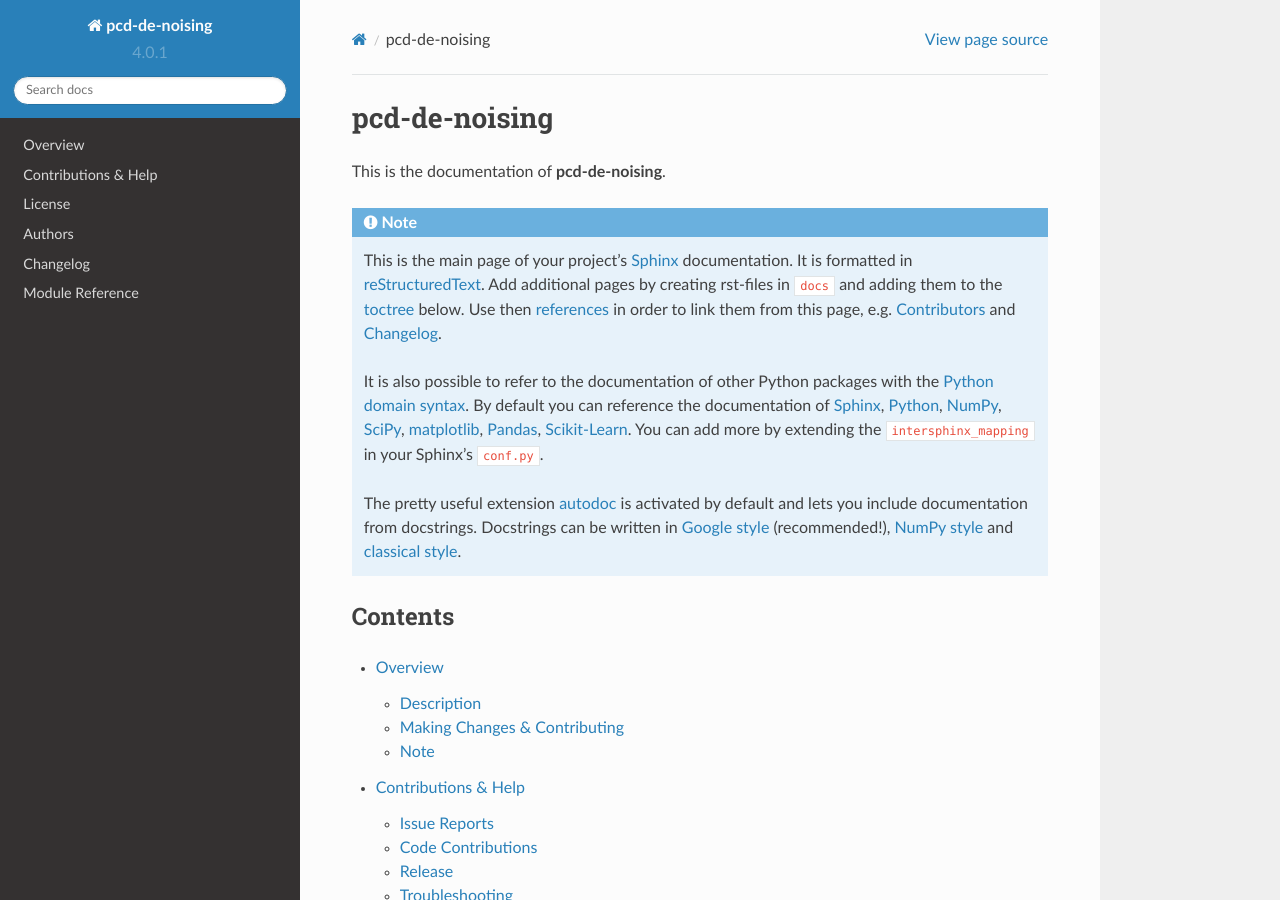
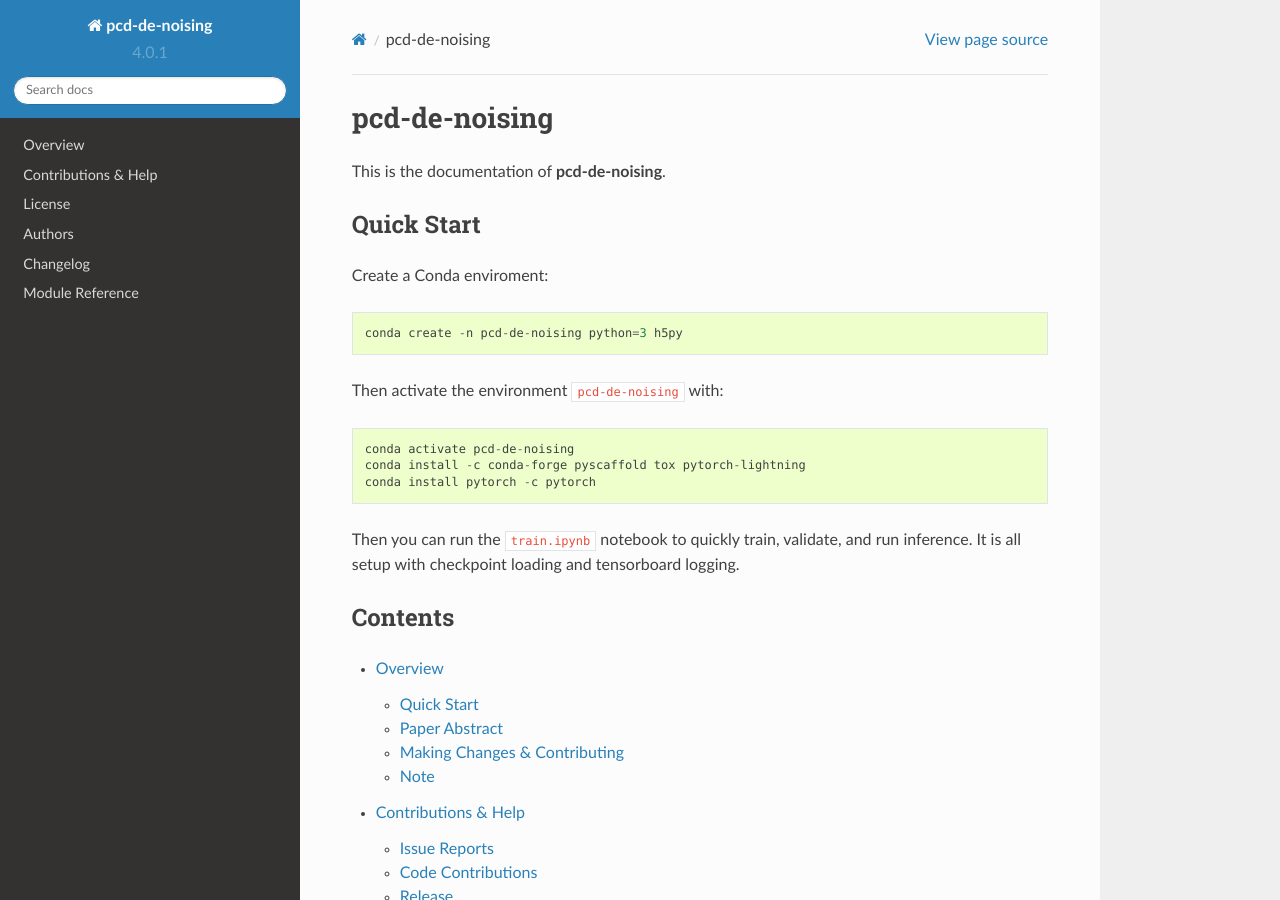
Before and after one commit to EricWiener/point-cloud-de-noising, a Sphinx documentation site: the page built from docs/index.rst, in a window 1280 px wide and 900 px high. Built offline with Sphinx 7.4.7 and the Read the Docs theme 2.0.0, drawn with Linux system fonts in a browser that asks for light colours.

Commit message:
DOCS: updated README and CONTRIBUTING.

```diff
--- a/CONTRIBUTING.rst
+++ b/CONTRIBUTING.rst
@@ -25,7 +25,7 @@
 Before you start coding we recommend to install Miniconda_ which allows
 to setup a dedicated development environment named ``pcd-de-noising`` with::
 
-   conda create -n pcd-de-noising python=3
+   conda create -n pcd-de-noising python=3 h5py
 
 Then activate the environment ``pcd-de-noising`` with::
 
--- a/docs/index.rst
+++ b/docs/index.rst
@@ -4,23 +4,19 @@
 
 This is the documentation of **pcd-de-noising**.
 
-.. note::
+Quick Start
+===========
+Create a Conda enviroment::
 
-    This is the main page of your project's `Sphinx`_ documentation.
-    It is formatted in `reStructuredText`_. Add additional pages
-    by creating rst-files in ``docs`` and adding them to the `toctree`_ below.
-    Use then `references`_ in order to link them from this page, e.g.
-    :ref:`authors` and :ref:`changes`.
+   conda create -n pcd-de-noising python=3 h5py
 
-    It is also possible to refer to the documentation of other Python packages
-    with the `Python domain syntax`_. By default you can reference the
-    documentation of `Sphinx`_, `Python`_, `NumPy`_, `SciPy`_, `matplotlib`_,
-    `Pandas`_, `Scikit-Learn`_. You can add more by extending the
-    ``intersphinx_mapping`` in your Sphinx's ``conf.py``.
+Then activate the environment ``pcd-de-noising`` with::
 
-    The pretty useful extension `autodoc`_ is activated by default and lets
-    you include documentation from docstrings. Docstrings can be written in
-    `Google style`_ (recommended!), `NumPy style`_ and `classical style`_.
+   conda activate pcd-de-noising
+   conda install -c conda-forge pyscaffold tox pytorch-lightning
+   conda install pytorch -c pytorch
+
+Then you can run the ``train.ipynb`` notebook to quickly train, validate, and run inference. It is all setup with checkpoint loading and tensorboard logging.
 
 
 Contents
```
Also changed, not shown: README.rst (+25 -11 lines), .pre-commit-config.yaml, AUTHORS.rst (line endings or trailing spaces), 1 other file.
